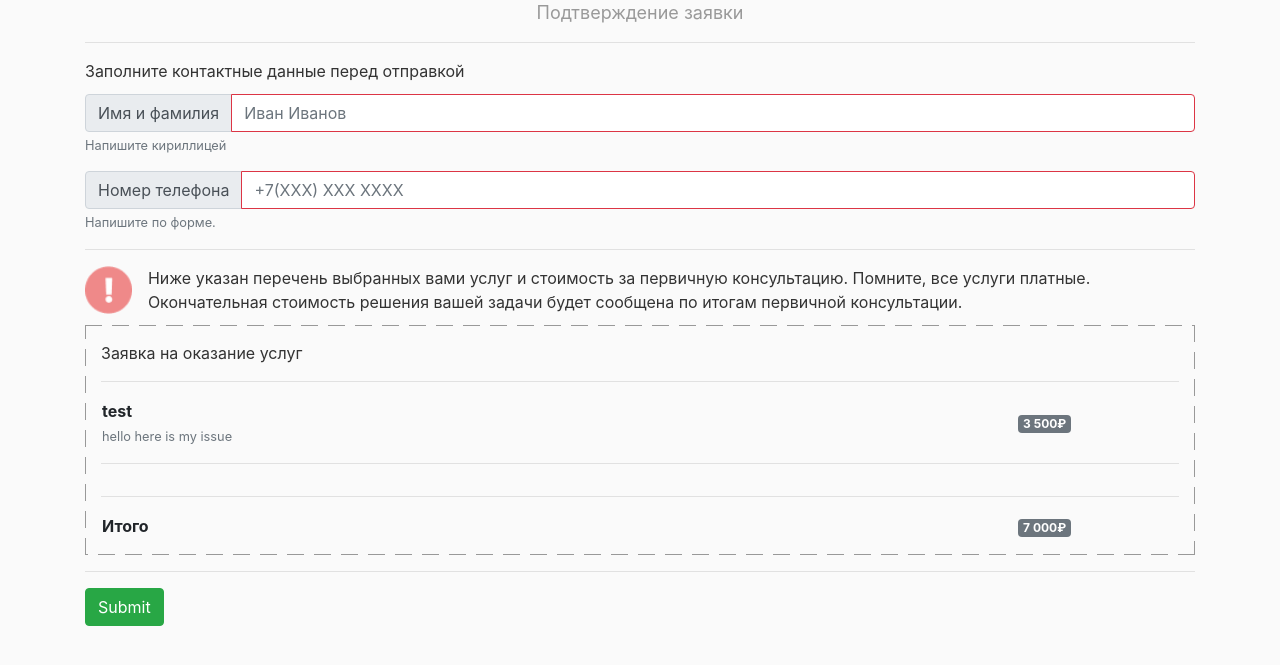
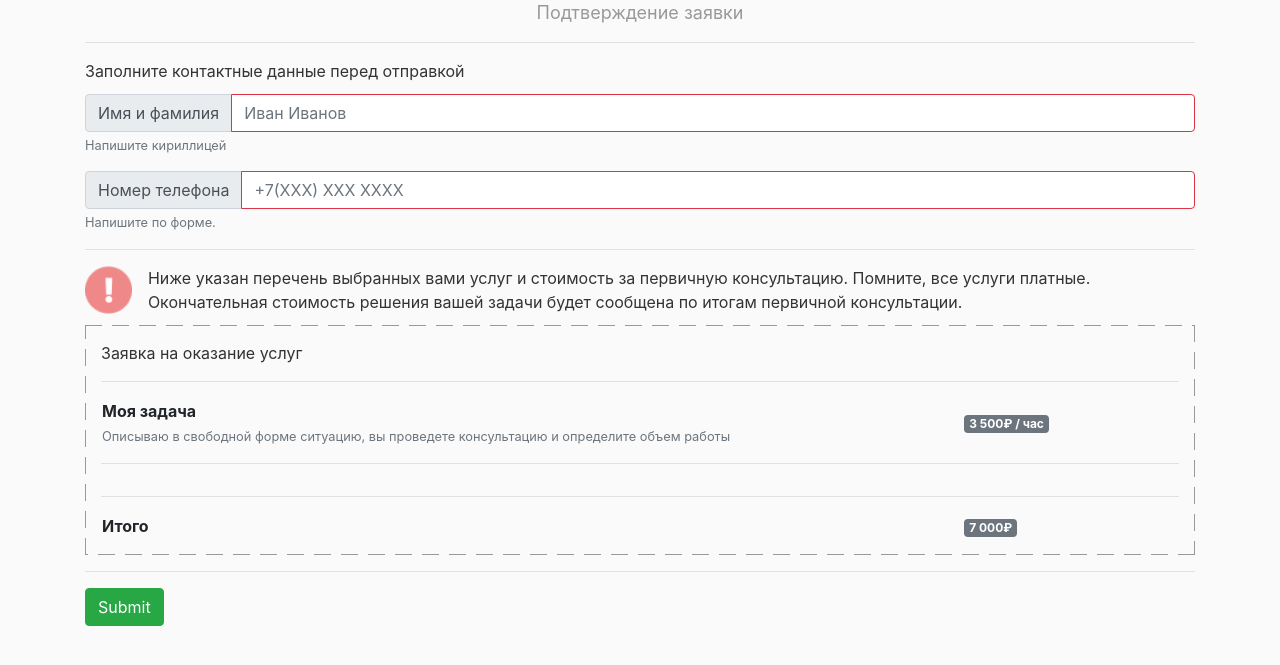
Before and after one commit to steven-kollo/BB-Telegram, a Python web app: template flask/templates/form.html in a window 1280 px wide. Shown: the part 73-738 px from the top of the page. Run offline with Jinja, Linux system fonts and the light colour scheme; the template is opened without the code that fills it, so the values that code supplies are empty; some libraries are stand-ins or nearby versions.

Commit message:
check logic progress

```diff
--- a/flask/static/form-handler.js
+++ b/flask/static/form-handler.js
@@ -68,18 +68,18 @@ function add_check_service(service) {
     const table = document.getElementById("service-table")
     const tr = document.createElement("tr")
     tr.innerHTML = `
-        <th width="85%">
+        <th width="80%">
         ${service.name}
         <small id="personal-name-help" class="form-text text-muted">${service.info}</small>
         </th>
-        <th width="15%"><span class="badge badge-secondary">${service.price}</span></th>
+        <th width="20%"><span class="badge badge-secondary">${service.price}</span></th>
     `
     table.appendChild(tr)
 }
 
 
 add_check_service({
-    name: "test",
-    info: "hello here is my issue",
-    price: "3 500₽"
+    name: "Моя задача",
+    info: "Описываю в свободной форме ситуацию, вы проведете консультацию и определите объем работы",
+    price: "3 500₽ / час"
 })
--- a/flask/templates/form.html
+++ b/flask/templates/form.html
@@ -74,8 +74,8 @@
                         <hr>
                         <table id="total-table" width="100%">
                             <tr>
-                                <th width="85%">Итого</th>
-                                <th width="15%"><span class="badge badge-secondary">7 000₽</span></th>
+                                <th width="80%">Итого</th>
+                                <th width="20%"><span class="badge badge-secondary">7 000₽</span></th>
                             </tr>
                         </table>
                     </div>
```
